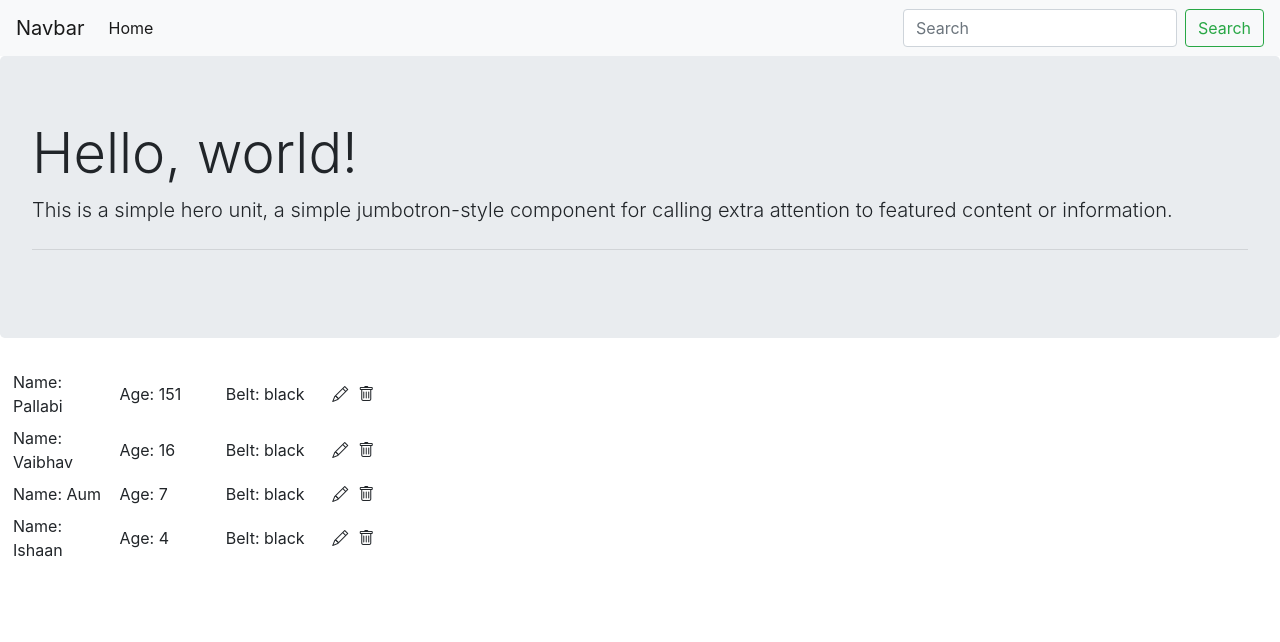
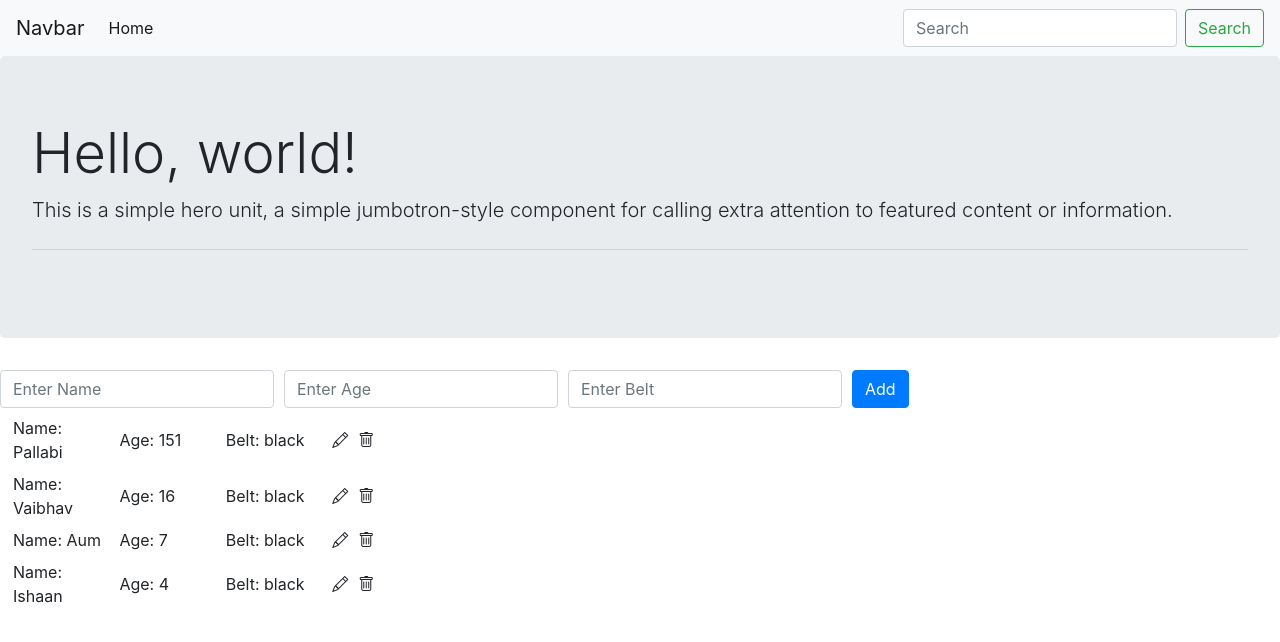
Before and after one commit to vabnix/react-ninja-project-learn, a React (Create React App) app: page / in a window 1280 px wide. Shown: the top 642 px of the page. Built offline with nearby package versions, Linux system fonts and the light colour scheme.

Commit message:
adding new ninja

```diff
--- /dev/null
+++ b/src/AddNinja.js
@@ -0,0 +1,45 @@
+import React, { Component } from 'react'
+
+class AddNinja extends Component {
+    state = {
+        name: null,
+        age: null,
+        belt: null
+     }
+     handleChange = (e) => {
+            this.setState({
+                [e.target.id]: e.target.value
+            })
+     }
+     handleSubmit = (e) => {
+        e.preventDefault();
+        this.props.addNinja(this.state);
+     }
+    render() {
+        return (
+         <div>
+            <form onSubmit={this.handleSubmit}>
+                <div className="form-row align-items-center">
+                    <div className="col-auto">
+                        <label className="sr-only" for="inlineFormInput">Name</label>
+                        <input type="text" className="form-control mb-2" id="name" placeholder="Enter Name" onChange={this.handleChange}/>
+                    </div>
+                    <div className="col-auto">
+                        <label className="sr-only" for="inlineFormInput">Age</label>
+                        <input type="text" className="form-control mb-2" id="age" placeholder="Enter Age" onChange={this.handleChange}/>
+                    </div>
+                    <div className="col-auto">
+                        <label className="sr-only" for="inlineFormInput">Belt</label>
+                        <input type="text" className="form-control mb-2" id="belt" placeholder="Enter Belt" onChange={this.handleChange}/>
+                    </div>
+                    <div className="col-auto">
+                         <button type="submit" className="btn btn-primary mb-2">Add</button>
+                     </div>
+                </div>
+            </form>
+         </div>
+        );
+    }
+}
+
+export default AddNinja;
--- a/src/App.js
+++ b/src/App.js
@@ -1,6 +1,8 @@
 import React, { Component } from "react";
 import Ninja from "./Ninja";
 import Navbar from "./navbar";
+import AddNinja from "./AddNinja";
+
 
 
 class App extends Component {
@@ -12,6 +14,13 @@ class App extends Component {
       { name: "Ishaan", age: 4, belt: "black", id: 4 },
     ],
   };
+  AddNinja = (ninja) =>{
+     ninja.id = Math.random();
+     let ninjas = [...this.state.ninjas, ninja]
+     this.setState({
+      ninjas: ninjas
+     })
+  }
   render() {
     return (
       <div className="App">
@@ -24,6 +33,7 @@ class App extends Component {
           </p>
           <hr className="my-4" />
         </div>
+        <AddNinja addNinja={this.AddNinja} />
         <Ninja ninjas={this.state.ninjas} />
       </div>
     );
```
